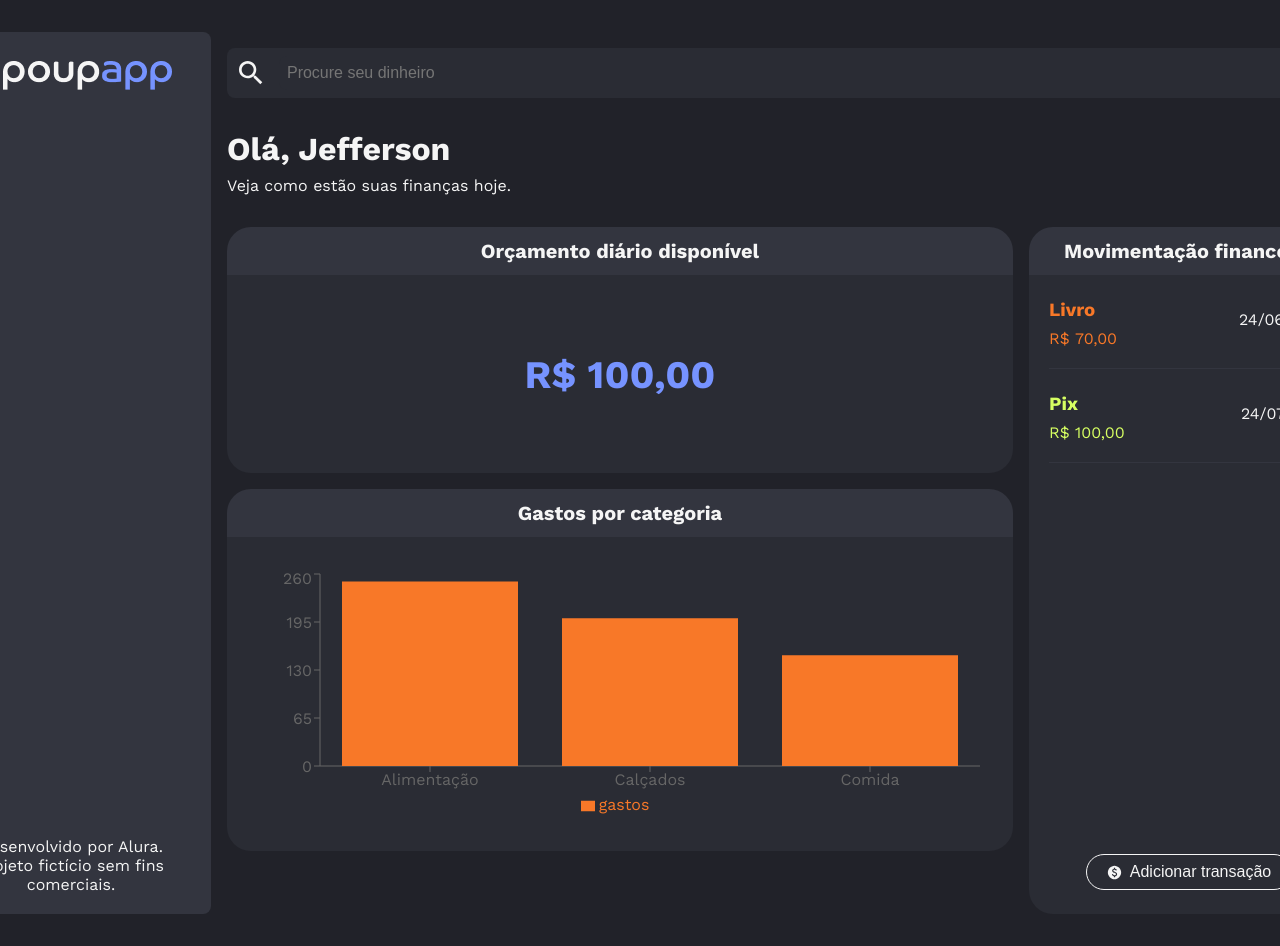
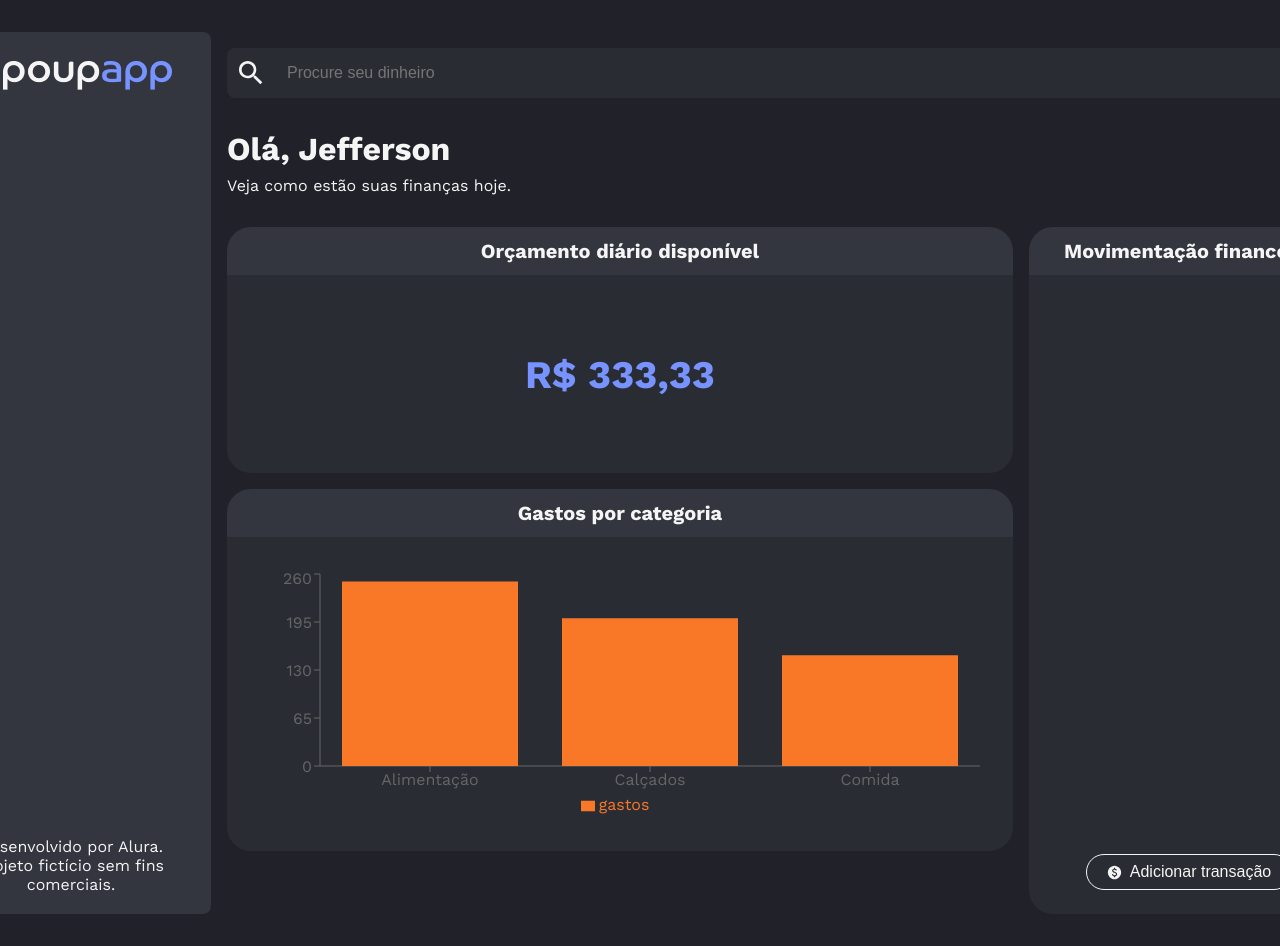
Before and after one commit to J3eff/react-context-api, a React (Vite) app: page /home in a window 1280 px wide. Shown: the top 946 px of the page. Built offline with nearby package versions, Linux system fonts and the light colour scheme; data requests are answered from the project's data file.

Commit message:
feat: Aprofundando em utilitários do Typescript

```diff
--- a/db.json
+++ b/db.json
@@ -1,32 +1,11 @@
 {
   "usuarios": [
     {
-      "id": "5cab",
+      "id": "4cd4",
       "nome": "Jefferson",
-      "renda": "10730"
-    },
-    {
-      "id": "fb8c",
-      "nome": "Jefferson",
-      "renda": "10000"
+      "renda": "10000",
+      "orcamentoDiario": 333.3333333333333
     }
   ],
-  "transacoes": [
-    {
-      "id": "875f",
-      "nome": "Livro",
-      "valor": "70",
-      "tipo": "despesa",
-      "categoria": "Estudos",
-      "data": "2025-06-24"
-    },
-    {
-      "id": "ea12",
-      "nome": "Pix",
-      "valor": "100",
-      "tipo": "receita",
-      "categoria": "Pagamentos",
-      "data": "2025-07-24"
-    }
-  ]
+  "transacoes": []
 }
--- a/src/componentes/OrcamentoDiario/index.tsx
+++ b/src/componentes/OrcamentoDiario/index.tsx
@@ -1,3 +1,4 @@
+import { useAppContext } from "../../context/AppContext";
 import { Cartao, CartaoCabecalho, CartaoCorpo, Descricao } from "../Cartao";
 
 const formatador = new Intl.NumberFormat("pt-BR", {
@@ -7,11 +8,12 @@
 });
 
 const OrcamentoDiario = () => {
+  const { usuario } = useAppContext();
   return (
     <Cartao>
       <CartaoCabecalho>Orçamento diário disponível</CartaoCabecalho>
       <CartaoCorpo>
-        <Descricao>{formatador.format(100)}</Descricao>
+        <Descricao>{formatador.format(usuario?.orcamentoDiario ?? 0)}</Descricao>
       </CartaoCorpo>
     </Cartao>
   );
```
